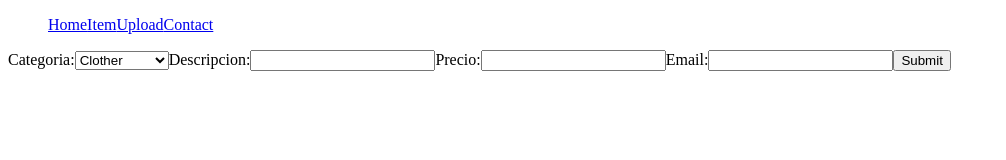
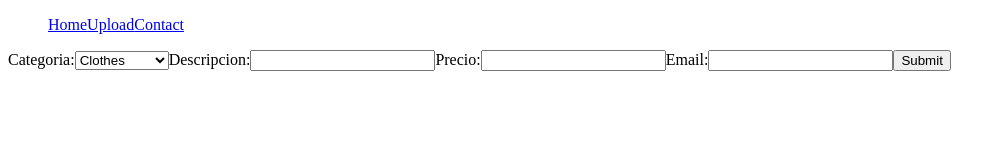
Before and after one commit to omg-ninjas/segundaPata, a React app: page /Upload in a window 1280 px wide. Shown: the top 160 px of the page, without its empty margins (0-1006 px from the left). Built offline with nearby package versions, Linux system fonts and the light colour scheme; the HTML template or start-up script is replaced by a standard one.

Commit message:
changed item

```diff
--- a/client/src/components/item-page/ItemPage.jsx
+++ b/client/src/components/item-page/ItemPage.jsx
@@ -22,18 +22,18 @@ class ItemPage extends Component {
 
  render(){
   return(
-    <div>
+    <div className ="itemspage">
     { this.state.products ?
       <span>
-      {`${this.state.products[parseInt(this.props.match.params.id)].name}
-        ${this.state.products[parseInt(this.props.match.params.id)].description}
-        ${this.state.products[parseInt(this.props.match.params.id)].price}
-      `}
+      <h2>{`${this.state.products[parseInt(this.props.match.params.id)].name}`}</h2>
+      <h3>{`${this.state.products[parseInt(this.props.match.params.id)].price}`}</h3>
+        <h4>{`${this.state.products[parseInt(this.props.match.params.id)].description}`}</h4>
       </span>
     : <main>
       <h1>"Render individual item page"</h1>
     </main> }
   </div>
+
 )}
 };
 export default ItemPage;
--- a/client/src/components/item-page/Upload.js
+++ b/client/src/components/item-page/Upload.js
@@ -29,7 +29,7 @@ class Upload extends React.Component {
         <label className = "data">
         Categoria:
           <select value={this.state.value} onChange={this.handleChange}>
-            <option value="Clother">Clother</option>
+            <option value="Clother">Clothes</option>
             <option value="Toys">Toys</option>
             <option value="Beds">Beds</option>
             <option value="Accessories">Accessories</option>
--- a/client/src/components/item-page/navigation.js
+++ b/client/src/components/item-page/navigation.js
@@ -7,7 +7,6 @@ const Navigation = () => {
     <nav className="headerStyle">
           <ul>
           <NavLink to="/">Home</NavLink>
-          <NavLink to="/item">Item</NavLink>
           <NavLink to="/Upload">Upload</NavLink>
           <NavLink to="/contact">Contact</NavLink>
           </ul>
```
Also changed, not shown: 2 other files (tests, documents, lock files or other folders).
